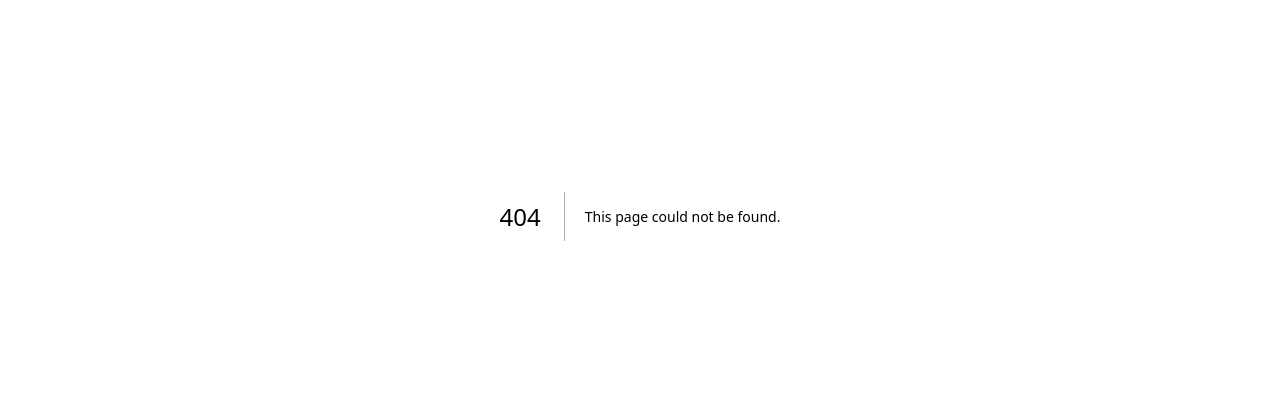
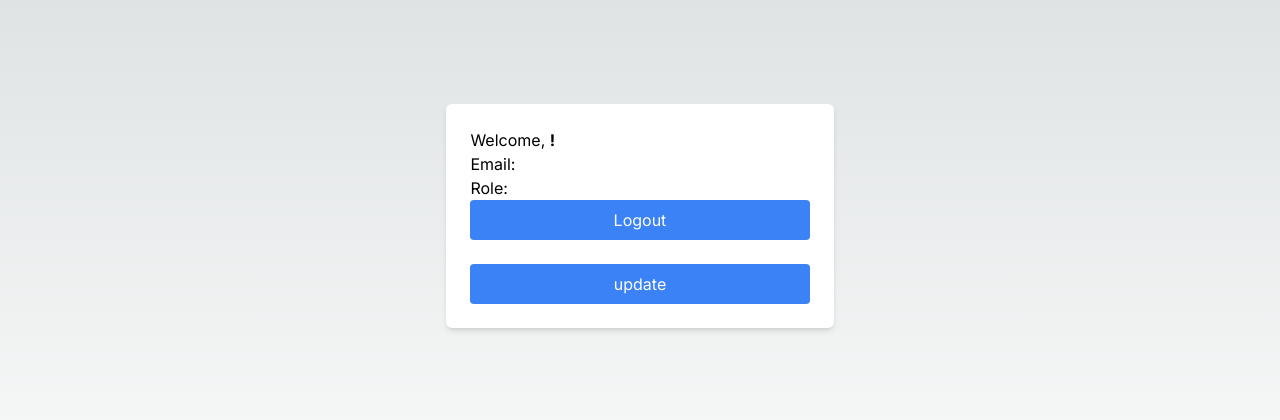
Before and after one commit to juggwow/vine-be-gone-now, a Next.js app: page /profile/server in a window 1280 px wide. Before the commit this address had no page. Shown: the part 184-604 px from the top of the page. Built offline with nearby package versions, Linux system fonts and the light colour scheme; no server answers.

Commit message:
next auth setting

```diff
--- /dev/null
+++ b/app/client.tsx
@@ -0,0 +1,25 @@
+'use client'
+
+import { signIn } from "next-auth/react"
+
+export default function ClientButton(){
+    return (
+        <div>
+            <button
+          type="button"
+          onClick={() => signIn('google')}
+          className="w-full flex items-center justify-center gap-2 bg-white border border-gray-300 text-gray-700 py-2 rounded"
+        >
+          <svg
+            xmlns="http://www.w3.org/2000/svg"
+            viewBox="0 0 488 512"
+            width="20"
+            height="20"
+          >
+            <path d="M488 261.8C488 403.3 391.1 504 248 504 110.8 504 0 393.2 0 256S110.8 8 248 8c66.8 0 123 24.5 166.3 64.9l-67.5 64.9C258.5 52.6 94.3 116.6 94.3 256c0 86.5 69.1 156.6 153.7 156.6 98.2 0 135-70.4 140.8-106.9H248v-85.3h236.1c2.3 12.7 3.9 24.9 3.9 41.4z" />
+          </svg>
+          Sign in with Google
+        </button>
+        </div>
+    )
+}
--- a/app/middleware.ts
+++ /dev/null
@@ -1,23 +0,0 @@
-import { getToken } from 'next-auth/jwt'
-import { NextRequest, NextResponse } from 'next/server'
-
-export async function middleware(request:NextRequest) {
-  // const user = await getToken({
-  //   req: request,
-  //   secret: process.env.NEXTAUTH_SECRET,
-  // })
-
-  // // Get the pathname of the request
-  // const { pathname } = request.nextUrl
-
-  // // If the pathname starts with /protected and the user is not an admin, redirect to the home page
-  // if (
-  //   pathname.startsWith('/') &&
-  //   (!user)
-  // ) {
-  //   return NextResponse.redirect(new URL('/', request.url))
-  // }
-
-  // // Continue with the request if the user is an admin or the route is not protected
-  return NextResponse.next()
-}
--- a/app/page.tsx
+++ b/app/page.tsx
@@ -1,31 +1,20 @@
-'use client'
+import { auth } from '@/auth'
+import ClientButton from './client'
 
-import { useState } from 'react'
-import { signIn } from 'next-auth/react'
-import { useRouter } from 'next/navigation'
+export default async function SignIn() {
+  const session = await auth()
+  if(session){
+    return(
+      <div className="flex h-screen items-center justify-center">
+        <p>ล็อกอินสำเร็จ</p>
+      </div>
+    )
+  }
 
-export default function SignIn() {
-  const [email, setEmail] = useState('')
-  const [password, setPassword] = useState('')
-  const router = useRouter()
 
   return (
     <div className="flex h-screen items-center justify-center">
-      <button
-          type="button"
-          onClick={() => signIn('google')}
-          className="w-full flex items-center justify-center gap-2 bg-white border border-gray-300 text-gray-700 py-2 rounded"
-        >
-          <svg
-            xmlns="http://www.w3.org/2000/svg"
-            viewBox="0 0 488 512"
-            width="20"
-            height="20"
-          >
-            <path d="M488 261.8C488 403.3 391.1 504 248 504 110.8 504 0 393.2 0 256S110.8 8 248 8c66.8 0 123 24.5 166.3 64.9l-67.5 64.9C258.5 52.6 94.3 116.6 94.3 256c0 86.5 69.1 156.6 153.7 156.6 98.2 0 135-70.4 140.8-106.9H248v-85.3h236.1c2.3 12.7 3.9 24.9 3.9 41.4z" />
-          </svg>
-          Sign in with Google
-        </button>
+      <ClientButton />
     </div>
   )
 }
--- a/app/profile/page.tsx
+++ b/app/profile/page.tsx
@@ -25,7 +25,6 @@ export default function Profile() {
             Welcome, <b>{session.user.name}!</b>
           </p>
           <p>Email: {session.user.email}</p>
-          <p>Role: {session.user.role}</p>
           <button
             onClick={() => signOut({ callbackUrl: '/' })}
             className="w-full bg-blue-500 text-white py-2 rounded"
--- /dev/null
+++ b/app/profile/server/button.tsx
@@ -0,0 +1,39 @@
+'use client'
+
+import { signOut, useSession } from "next-auth/react"
+import { useRouter } from "next/navigation"
+import { useState } from "react"
+
+export default function ClientButton(){
+    const [newName,setNewName] = useState<string>("")
+    const router = useRouter()
+    const {update} = useSession()
+    const handleClick = ()=>{
+        signOut({redirect:false})
+        router.push("/")
+    }
+
+    const handleUpdate = ()=>{
+        update({name:newName})
+        router.push("/")
+    }
+
+
+    return (
+        <div>
+            <button
+            onClick={handleClick}
+            className="w-full bg-blue-500 text-white py-2 rounded"
+          >
+            Logout
+          </button>
+          <input value={newName} onChange={(e)=>setNewName(e.target.value)}/>
+          <button
+            onClick={handleUpdate}
+            className="w-full bg-blue-500 text-white py-2 rounded"
+          >
+            update
+          </button>
+        </div>
+    )
+}
--- /dev/null
+++ b/app/profile/server/page.tsx
@@ -0,0 +1,23 @@
+import { auth, signOut } from "@/auth";
+import ClientButton from "./button";
+import { getSession } from "next-auth/react";
+
+
+export default async function Profile() {
+    const session = await auth()
+
+  // When after loading success and have session, show profile
+  return (
+    <div className="flex h-screen items-center justify-center">
+        <div className="bg-white p-6 rounded-md shadow-md">
+          <p>
+            Welcome, {session?.user?.name}<b>!</b>
+          </p>
+          <p>Email: {session?.user?.email}</p>
+          <p>Role: </p>
+          <ClientButton/>
+
+        </div>
+      </div>
+  )
+}
--- /dev/null
+++ b/app/unauthorization/page.tsx
@@ -0,0 +1,11 @@
+import { auth } from "@/auth"
+
+export default async function Unauthorization() {
+    console.log(await auth())
+    return(
+        <div>
+            <p>คุณไม่สามารถใช้งานได้</p>
+        </div>
+    )
+
+}
--- a/auth.ts
+++ b/auth.ts
@@ -2,40 +2,83 @@ import NextAuth from "next-auth";
 import GoogleProvider from "next-auth/providers/google";
 import clientPromise from "./lib/mongodb"
 import { MongoDBAdapter } from "@auth/mongodb-adapter";
+
+const adapter = MongoDBAdapter(clientPromise,{
+  databaseName: "vine-be-gone-now",
+})
 
 export const {
     handlers: { GET, POST },
     auth,
     signIn,
     signOut,
+    unstable_update,
   } = NextAuth({
-    adapter: MongoDBAdapter(clientPromise,{
-      databaseName: "vine-be-gone-now",
-    }),
+    adapter: adapter,
     providers: [
       GoogleProvider({
         name: "google",
         clientId: process.env.AUTH_GOOGLE_CLIENT_ID as string,
         clientSecret: process.env.AUTH_GOOGLE_CLIENT_SECRET as string,
       }),
+
     ],
     session: {
-      strategy: 'jwt',
+      strategy: 'database',
     },
-    // callbacks: {
-    //   jwt: async ({ token, user }) => {
-    //     if (user) {
-    //       token.id = user.id
-    //       token.role = user.role
-    //     }
-    //     return token
-    //   },
-    //   session: async ({ session, token }) => {
-    //     if (session.user) {
-    //       session.user.id = token.id
-    //       session.user.role = token.role
-    //     }
-    //     return session
-    //   }
-    // },
+    pages:{
+      error:"/unauthorization"
+    },
+    callbacks: {
+      session: async ({ session,trigger,newSession }) => {
+        if(trigger && newSession.name && adapter.updateUser){
+          await adapter.updateUser({id:session.user.id,name:newSession.name})
+          return session
+        }
+
+        if(session.user.role){
+          return session
+        }
+
+        if(!adapter.getUser || !adapter.updateUser){
+          return session
+        }
+
+        const result = await adapter.getUser(session.userId)
+        if(!result){
+          session.user.role = "user"
+          return session
+        }
+        if(!result.role){
+          const updatedUser = await adapter.updateUser({role:"user",id:session.userId})
+          session.user.role = "user"
+        }
+        session.user.role = result.role
+        return session
+      },
+      // signIn:async ({user}) => {
+      //   return user.email?user.email.includes("peas3.tree.vine@gmail.com"):"/unauthorization"
+      // }
+    },
   });
+
+
+  // if (session.user) {
+        //   session.user.id = token.id
+        //   session.user.role = token.role
+        //   session.sub = token.sub
+        //   session.provider = token.provider
+        // }
+
+  // jwt: async ({ token, user, account,trigger,session }) => {
+      //   // if(trigger == "update" && session?.name && token.id && token.name && await updateUser(token.id,session.name)){
+      //   //   token.name = session.name
+      //   // }
+      //   console.log(token)
+      //   if (user) {
+      //     token.id = user.id
+      //     // token.role = user.role
+      //     account ? (token.provider = account.provider) : undefined;
+      //   }
+      //   return token
+      // },
```
Also changed, not shown: type/next-auth.d.ts (+7 -6 lines), 1 other file (tests, documents, lock files or other folders).
